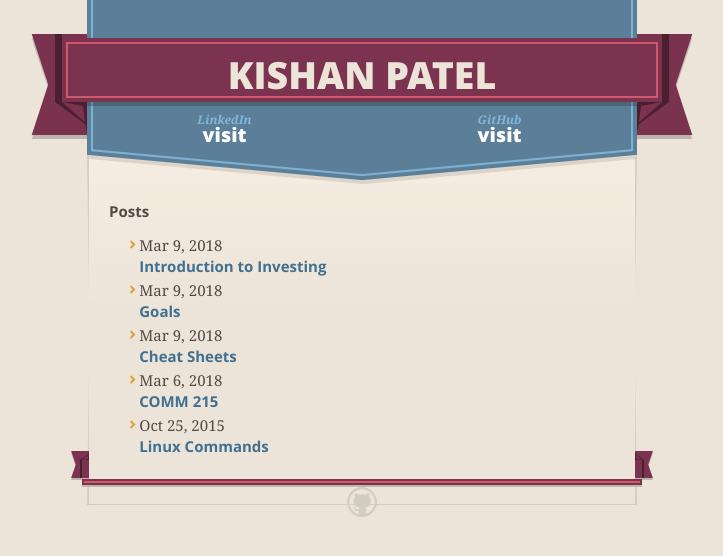
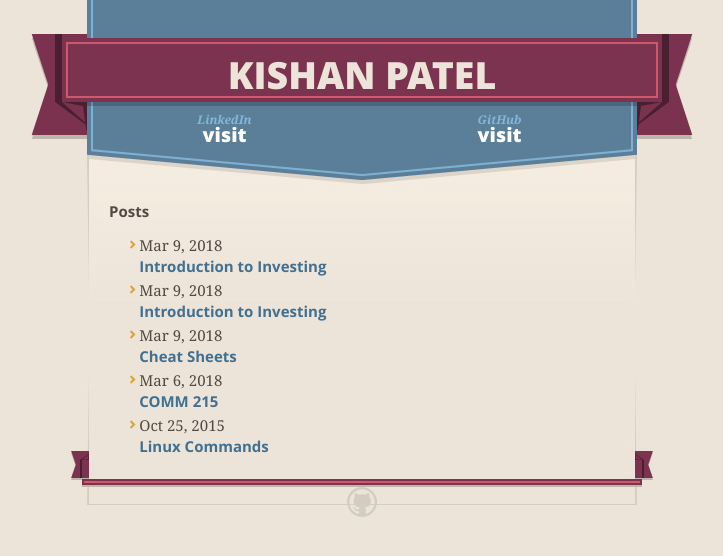
Before and after one commit to kishan-patel/kishan-patel.github.io, a Jekyll site: the page built from index.md, in a window 1280 px wide. Shown: the top 556 px of the page, without its empty margins (278-1001 px from the left). Built offline with Jekyll 4.4.1, drawn with Linux system fonts in a browser that asks for light colours; nearby versions of some CDN libraries.

```diff
--- a/_posts/2018-03-09-goals.md
+++ b/_posts/2018-03-09-goals.md
@@ -1,7 +1,14 @@
+---
+layout: default
+title:  "Introduction to Investing"
+date:   2018-03-09
+categories: other
+---
+
 2018
-[] Get to 1 plate on shoulder press, 2 plates on bench press, 3 plates on squats, 3 plates on dead lifts and be able to do 5 muscle ups
-[] Complete Coursera specialization for Data Science and Investing
-[] Publish Fitness App
-[] Create blog post for investing
+* [] Get to 1 plate on shoulder press, 2 plates on bench press, 3 plates on squats, 3 plates on dead lifts and be able to do 5 muscle ups
+* [] Complete Coursera specialization for Data Science and Investing
+* [] Publish Fitness App
+* [] Create blog post for investing
 ...
-[] Move TFSA
+* [] Move TFSA
```
Also changed, not shown: 2 other files.
